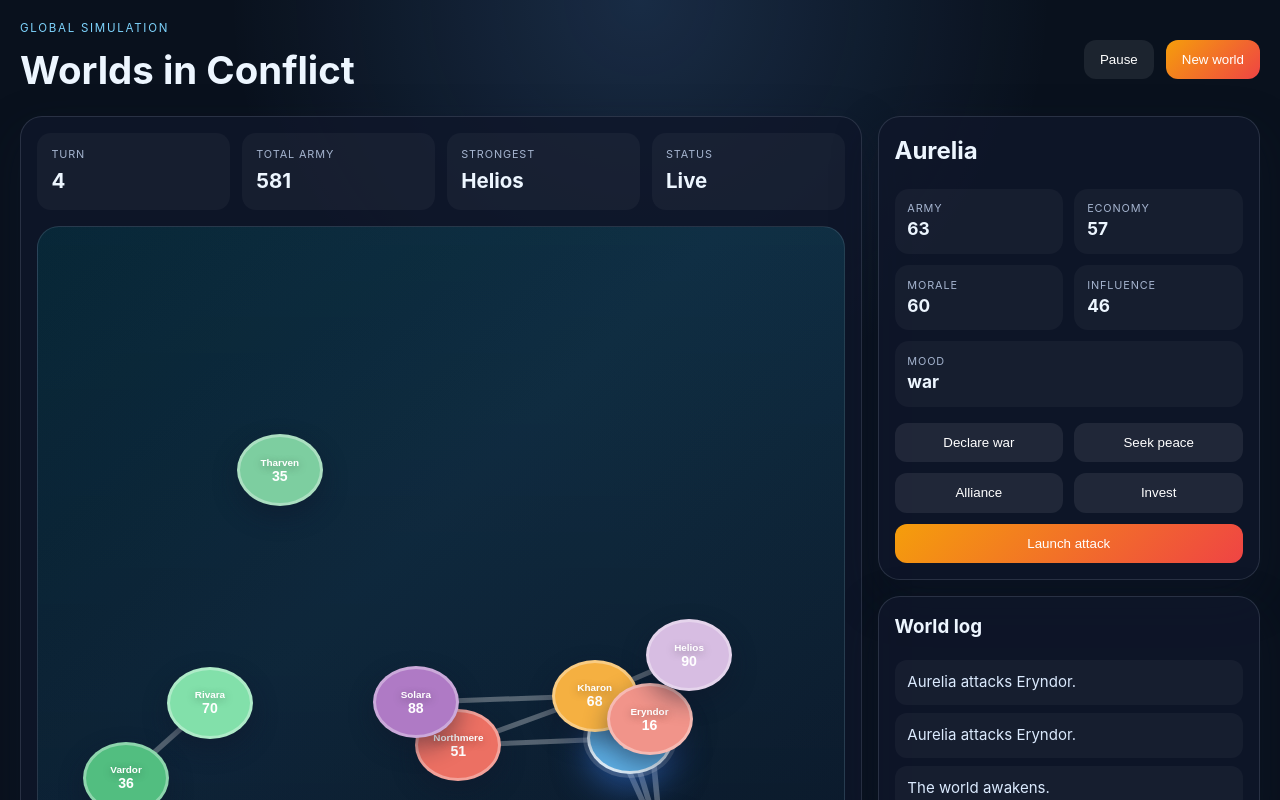
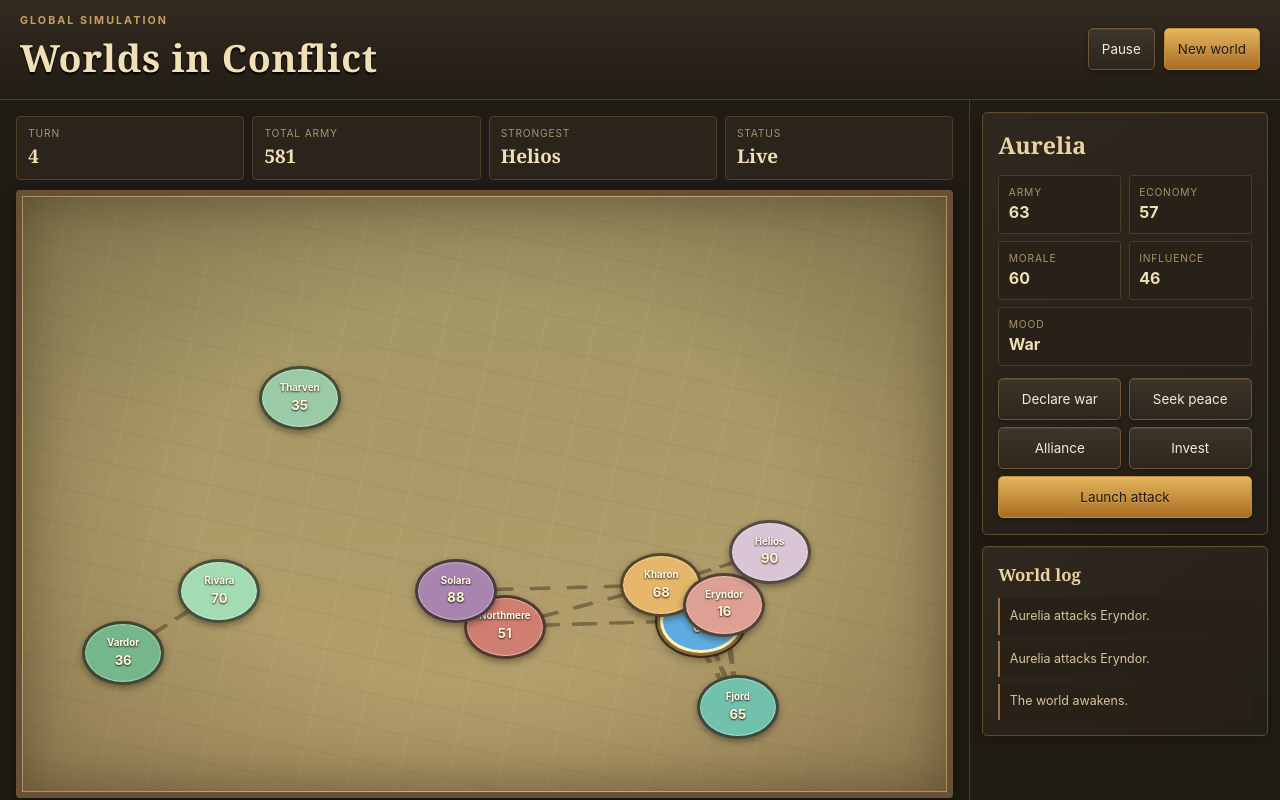
Before and after one commit to Andy676767123/worlds-in-conflict, a React (Vite) app: page / in a window 1280 px wide. Shown: the top 800 px of the page. Built offline with nearby package versions, Linux system fonts and the light colour scheme.

Commit message:
Restyle the game with an original parchment-map grand-strategy interface inspired by geopolitical simulators.

```diff
--- a/src/styles.css
+++ b/src/styles.css
@@ -1,7 +1,7 @@
 :root {
-  font-family: Inter, system-ui, -apple-system, BlinkMacSystemFont, "Segoe UI", sans-serif;
-  color: #edf6ff;
-  background: #09111d;
+  font-family: Inter, ui-sans-serif, system-ui, -apple-system, BlinkMacSystemFont, "Segoe UI", sans-serif;
+  color: #f4ead5;
+  background: #17140f;
   color-scheme: dark;
   line-height: 1.5;
   font-weight: 400;
@@ -15,62 +15,268 @@
 html, body, #root {
   margin: 0;
   min-height: 100vh;
-  background: radial-gradient(circle at top, rgba(96, 165, 250, .18), transparent 35%), #09111d;
+  background: #17140f;
 }
 
-body { min-height: 100vh; }
+body {
+  min-height: 100vh;
+  background-image: radial-gradient(rgba(255, 230, 180, .035) 1px, transparent 1px);
+  background-size: 5px 5px;
+}
 
 button {
-  border: 0;
-  border-radius: 12px;
-  padding: .76rem 1rem;
-  background: rgba(255, 255, 255, .08);
-  color: #fff;
+  border: 1px solid #6d5738;
+  border-radius: 5px;
+  padding: .62rem .82rem;
+  background: linear-gradient(#3d3528, #2c261d);
+  color: #f4ead5;
   cursor: pointer;
-  transition: transform .15s ease, opacity .15s ease;
+  font: inherit;
+  font-size: .84rem;
+  box-shadow: inset 0 1px rgba(255,255,255,.08), 0 2px 5px rgba(0,0,0,.28);
+  transition: border-color .15s ease, background .15s ease, transform .15s ease;
 }
 
-button:hover { transform: translateY(-1px); opacity: .96; }
-button.accent { background: linear-gradient(135deg, #f59e0b, #ef4444); }
+button:hover {
+  transform: translateY(-1px);
+  border-color: #c39a58;
+  background: linear-gradient(#54452f, #382d20);
+}
 
-.app-shell { max-width: 1480px; margin: 0 auto; padding: 1.25rem; }
-.topbar { display: flex; justify-content: space-between; align-items: center; gap: 1rem; margin-bottom: 1rem; }
-.eyebrow { margin: 0; font-size: .72rem; letter-spacing: .15em; text-transform: uppercase; color: #7dd3fc; }
-h1 { margin: .3rem 0 0; font-size: clamp(2rem, 3vw, 3rem); }
-.toolbar { display: flex; gap: .75rem; flex-wrap: wrap; }
-.layout { display: grid; grid-template-columns: minmax(0, 2.2fr) minmax(320px, 1fr); gap: 1rem; }
-.world-panel, .card { background: rgba(15, 23, 42, .82); border: 1px solid rgba(148, 163, 184, .2); border-radius: 22px; box-shadow: 0 18px 45px rgba(15, 23, 42, .38); }
-.world-panel { padding: 1rem; }
-.stats-grid { display: grid; grid-template-columns: repeat(4, minmax(0, 1fr)); gap: .75rem; margin-bottom: 1rem; }
-.stat { background: rgba(255, 255, 255, .04); border-radius: 14px; padding: .85rem .9rem; display: flex; flex-direction: column; gap: .2rem; }
-.stat span, .metrics span { color: #a5b4cf; font-size: .68rem; letter-spacing: .08em; text-transform: uppercase; }
-.stat strong { font-size: 1.28rem; }
-.map { position: relative; height: 720px; overflow: hidden; border-radius: 22px; background: linear-gradient(rgba(14, 116, 144, .12), rgba(2, 6, 23, .2)), linear-gradient(135deg, #071d2b, #10263a 45%, #0d1a2b); border: 1px solid rgba(148, 163, 184, .2); }
-.map-lines { position: absolute; inset: 0; width: 100%; height: 100%; pointer-events: none; }
-.nation { position: absolute; transform: translate(-50%, -50%); width: 86px; min-height: 72px; border-radius: 50%; display: flex; flex-direction: column; justify-content: center; align-items: center; color: #fff; font-weight: 700; border: 3px solid rgba(255, 255, 255, .35); box-shadow: 0 10px 25px rgba(15, 23, 42, .45); transition: transform .15s ease, box-shadow .2s ease; }
-.nation:hover { transform: translate(-50%, -50%) scale(1.05); }
-.nation.selected { box-shadow: 0 0 0 4px rgba(255, 255, 255, .16), 0 14px 35px rgba(59, 130, 246, .5); border-color: rgba(255, 255, 255, .8); }
-.nation span { font-size: .62rem; text-shadow: 0 2px 8px rgba(0, 0, 0, .35); }
-.nation small { font-size: .88rem; }
-.sidebar { display: flex; flex-direction: column; gap: 1rem; }
-.card { padding: 1rem; }
-.card h2, .card h3 { margin-top: 0; }
-.metrics { display: grid; grid-template-columns: repeat(2, minmax(0, 1fr)); gap: .7rem; margin: 1rem 0; }
-.metrics > div { background: rgba(255, 255, 255, .04); border-radius: 14px; padding: .72rem .8rem; }
+button.accent {
+  color: #21170b;
+  border-color: #c58b36;
+  background: linear-gradient(#e4b65e, #a96c22);
+  text-shadow: 0 1px rgba(255,255,255,.25);
+}
+
+.app-shell {
+  min-height: 100vh;
+  padding: 0;
+  background: linear-gradient(135deg, rgba(48, 39, 26, .55), transparent 40%);
+}
+
+.topbar {
+  display: flex;
+  justify-content: space-between;
+  align-items: center;
+  gap: 1rem;
+  min-height: 72px;
+  padding: .8rem 1.25rem;
+  border-bottom: 1px solid #4d3b26;
+  background: linear-gradient(180deg, #332b20, #211c15);
+  box-shadow: 0 3px 12px rgba(0,0,0,.42);
+}
+
+.eyebrow {
+  margin: 0;
+  color: #c8a05d;
+  font-size: .67rem;
+  font-weight: 700;
+  letter-spacing: .19em;
+  text-transform: uppercase;
+}
+
+h1 {
+  margin: .05rem 0 0;
+  color: #f1dfb6;
+  font-family: Georgia, "Times New Roman", serif;
+  font-size: clamp(1.65rem, 3vw, 2.35rem);
+  font-weight: 700;
+  letter-spacing: .02em;
+  text-shadow: 0 2px 2px #000;
+}
+
+.toolbar { display: flex; gap: .55rem; flex-wrap: wrap; }
+
+.layout {
+  display: grid;
+  grid-template-columns: minmax(0, 1fr) 310px;
+  gap: 0;
+  min-height: calc(100vh - 72px);
+}
+
+.world-panel {
+  min-width: 0;
+  padding: 1rem;
+  border-right: 1px solid #4d3b26;
+  background: #201b14;
+}
+
+.card {
+  padding: .95rem;
+  border: 1px solid #604b2f;
+  border-radius: 5px;
+  background: linear-gradient(145deg, #30281e, #231e17);
+  box-shadow: inset 0 1px rgba(255,255,255,.045), 0 4px 14px rgba(0,0,0,.28);
+}
+
+.stats-grid {
+  display: grid;
+  grid-template-columns: repeat(4, minmax(0, 1fr));
+  gap: .5rem;
+  margin-bottom: .65rem;
+}
+
+.stat {
+  display: flex;
+  flex-direction: column;
+  gap: .05rem;
+  min-width: 0;
+  padding: .55rem .7rem;
+  border: 1px solid #51402a;
+  border-radius: 4px;
+  background: #2b241a;
+}
+
+.stat span, .metrics span {
+  overflow: hidden;
+  color: #aa936b;
+  font-size: .64rem;
+  letter-spacing: .08em;
+  text-overflow: ellipsis;
+  text-transform: uppercase;
+  white-space: nowrap;
+}
+
+.stat strong {
+  overflow: hidden;
+  color: #f1dfb6;
+  font-family: Georgia, "Times New Roman", serif;
+  font-size: 1.18rem;
+  text-overflow: ellipsis;
+  white-space: nowrap;
+}
+
+.map {
+  position: relative;
+  height: min(76vh, 760px);
+  min-height: 480px;
+  overflow: hidden;
+  border: 6px solid #675035;
+  border-radius: 4px;
+  background-color: #b7a16d;
+  background-image:
+    linear-gradient(rgba(91, 111, 72, .24), rgba(178, 155, 103, .16)),
+    repeating-linear-gradient(12deg, transparent 0 32px, rgba(75, 67, 41, .07) 33px 34px),
+    repeating-linear-gradient(102deg, transparent 0 47px, rgba(255, 239, 184, .08) 48px 49px);
+  box-shadow: inset 0 0 0 1px #dec58b, inset 0 0 55px rgba(49, 35, 17, .48), 0 4px 16px rgba(0,0,0,.4);
+}
+
+.map::before {
+  position: absolute;
+  inset: 0;
+  background: radial-gradient(ellipse at center, transparent 45%, rgba(50, 34, 17, .32));
+  content: "";
+  pointer-events: none;
+}
+
+.map-lines {
+  position: absolute;
+  inset: 0;
+  width: 100%;
+  height: 100%;
+  opacity: .7;
+  pointer-events: none;
+}
+
+.map-lines line {
+  stroke: #665438;
+  stroke-dasharray: 2 2;
+  stroke-width: .55;
+}
+
+.nation {
+  position: absolute;
+  z-index: 1;
+  width: 82px;
+  min-height: 64px;
+  transform: translate(-50%, -50%);
+  display: flex;
+  flex-direction: column;
+  align-items: center;
+  justify-content: center;
+  border: 3px solid rgba(45, 32, 16, .75);
+  border-radius: 50%;
+  color: #fff8e7;
+  font-weight: 700;
+  text-shadow: 0 1px 2px #241608;
+  box-shadow: 0 3px 7px rgba(46, 30, 12, .48), inset 0 0 0 1px rgba(255,255,255,.35);
+  filter: saturate(.72) sepia(.12);
+}
+
+.nation:hover { transform: translate(-50%, -50%) scale(1.06); }
+
+.nation.selected {
+  border-color: #fff1bf;
+  box-shadow: 0 0 0 3px #8d6b36, 0 0 0 5px rgba(35, 24, 12, .8), 0 5px 12px rgba(46, 30, 12, .65);
+  filter: saturate(1) sepia(0);
+}
+
+.nation span { max-width: 76px; font-size: .61rem; }
+.nation small { color: #fff2c5; font-size: .82rem; }
+
+.sidebar {
+  display: flex;
+  flex-direction: column;
+  gap: .7rem;
+  padding: .75rem;
+  background: #211c15;
+}
+
+.card h2, .card h3 {
+  margin: 0 0 .7rem;
+  color: #ead2a1;
+  font-family: Georgia, "Times New Roman", serif;
+}
+
+.card h2 { font-size: 1.45rem; }
+.card h3 { font-size: 1.05rem; }
+
+.metrics {
+  display: grid;
+  grid-template-columns: repeat(2, minmax(0, 1fr));
+  gap: .45rem;
+  margin: .75rem 0;
+}
+
+.metrics > div {
+  padding: .55rem .6rem;
+  border: 1px solid #4d3b26;
+  border-radius: 3px;
+  background: #272118;
+}
+
 .metrics > div.wide { grid-column: 1 / -1; }
 .metrics span { display: block; }
-.metrics strong { font-size: 1.08rem; }
-.actions { display: grid; grid-template-columns: repeat(2, minmax(0, 1fr)); gap: .7rem; }
+.metrics strong { color: #f1dfb6; font-size: 1rem; text-transform: capitalize; }
+
+.actions { display: grid; grid-template-columns: repeat(2, minmax(0, 1fr)); gap: .45rem; }
 .full { grid-column: 1 / -1; }
-.log { list-style: none; padding: 0; margin: 0; display: flex; flex-direction: column; gap: .5rem; }
-.log li, .summary-list p { background: rgba(255, 255, 255, .04); border-radius: 12px; padding: .7rem .8rem; color: #dbeafe; font-size: .94rem; }
-.summary-list { display: flex; flex-direction: column; gap: .5rem; }
-.summary-list p { margin: 0; }
 
-@media (max-width: 980px) { .layout { grid-template-columns: 1fr; } }
+.log { display: flex; flex-direction: column; gap: .4rem; list-style: none; margin: 0; padding: 0; }
+.log li, .summary-list p {
+  margin: 0;
+  padding: .55rem .6rem;
+  border-left: 2px solid #977343;
+  background: #272118;
+  color: #d8c49c;
+  font-size: .78rem;
+}
+
+.summary-list { display: flex; flex-direction: column; gap: .4rem; }
+
+@media (max-width: 980px) {
+  .layout { grid-template-columns: 1fr; }
+  .world-panel { border-right: 0; }
+  .sidebar { display: grid; grid-template-columns: repeat(2, minmax(0, 1fr)); align-items: start; }
+}
+
 @media (max-width: 640px) {
-  .topbar { flex-direction: column; align-items: flex-start; }
+  .topbar { align-items: flex-start; flex-direction: column; }
   .stats-grid { grid-template-columns: repeat(2, minmax(0, 1fr)); }
-  .actions { grid-template-columns: 1fr; }
-  .map { height: 560px; }
+  .sidebar { display: flex; }
+  .map { height: 560px; min-height: 440px; }
+  .nation { width: 70px; min-height: 56px; }
+  .nation span { font-size: .52rem; }
 }
```
